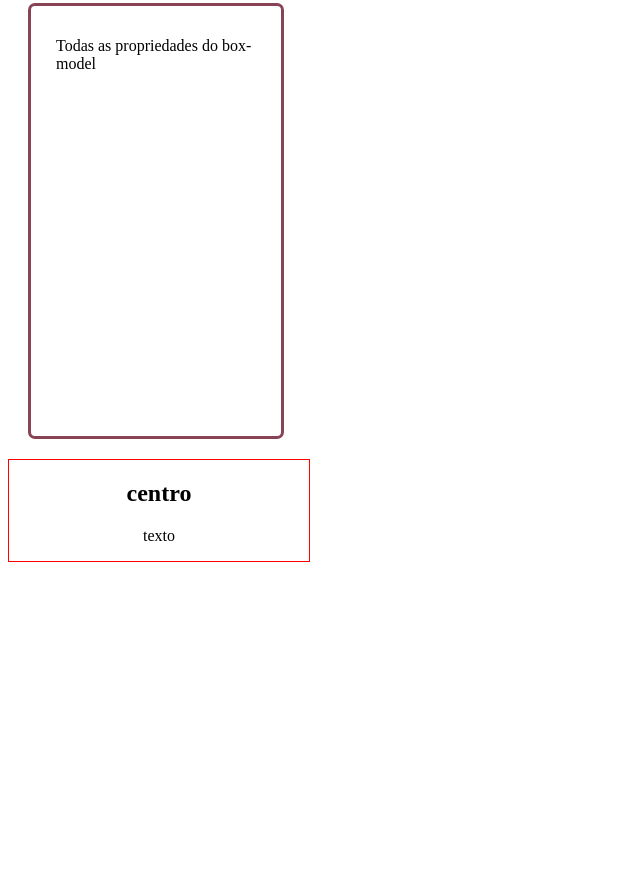
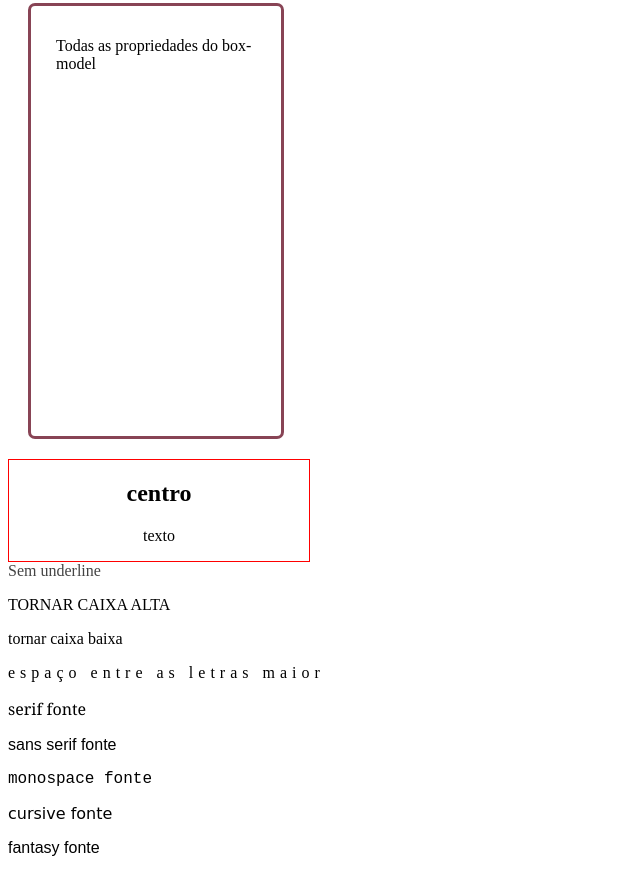
Before and after one commit to PauloWenderson/meuPrimeiroSiteFrontEnd, a plain HTML site: page desafioDois.html in a window 1280 px wide. Shown: the part 1550-2423 px from the top of the page, without its empty margins (0-640 px from the left). Before the commit the page ends 2120 px from the top, so only its background shows below. Drawn offline with Linux system fonts and the light colour scheme.

Commit message:
feat: elementos de título e edições

```diff
--- a/desafioDois.html
+++ b/desafioDois.html
@@ -56,5 +56,22 @@
         <h2>centro</h2>
         <p>texto</p>
      </div>
+
+     <!-- removendo sublinhado com text-decoration -->
+      <a href="#" class="underline-zero">Sem underline</a>
+
+      <p class="upper">tornar caixa alta</p>
+      <p class="lower">TORNAR CAIXA BAIXA</p>
+
+      <p class="letter-spacing">espaço entre as letras maior</p>
+
+      <!-- fontes -->
+       <p class="serif">serif fonte</p>
+       <!-- mais usada é sans-serif -->
+       <p class="sans-serif">sans serif fonte</p>
+       <p class="monospace">monospace fonte</p>
+       <p class="cursive">cursive fonte</p>
+       <p class="fantasy">fantasy fonte</p>
+
 </body>
 </html>
--- a/tittles.css
+++ b/tittles.css
@@ -121,3 +121,40 @@ h4 {
     width: 300px;
     border: 1px solid red;
 }
+
+.underline-zero {
+    text-decoration: none;
+    color: #444;
+}
+
+.upper {
+    text-transform: uppercase;
+}
+
+.lower {
+    text-transform: lowercase;
+}
+
+.letter-spacing {
+    letter-spacing: 5px;
+}
+
+.serif {
+    font-family: Georgia, 'Times New Roman', Times, serif;
+}
+
+.sans-serif {
+    font-family: Arial, Helvetica, sans-serif;
+}
+
+.monospace {
+    font-family: 'Courier New', Courier, monospace;
+}
+
+.cursive {
+    font-family: cursive;
+}
+
+.fantasy {
+    font-family: fantasy;
+}
```
